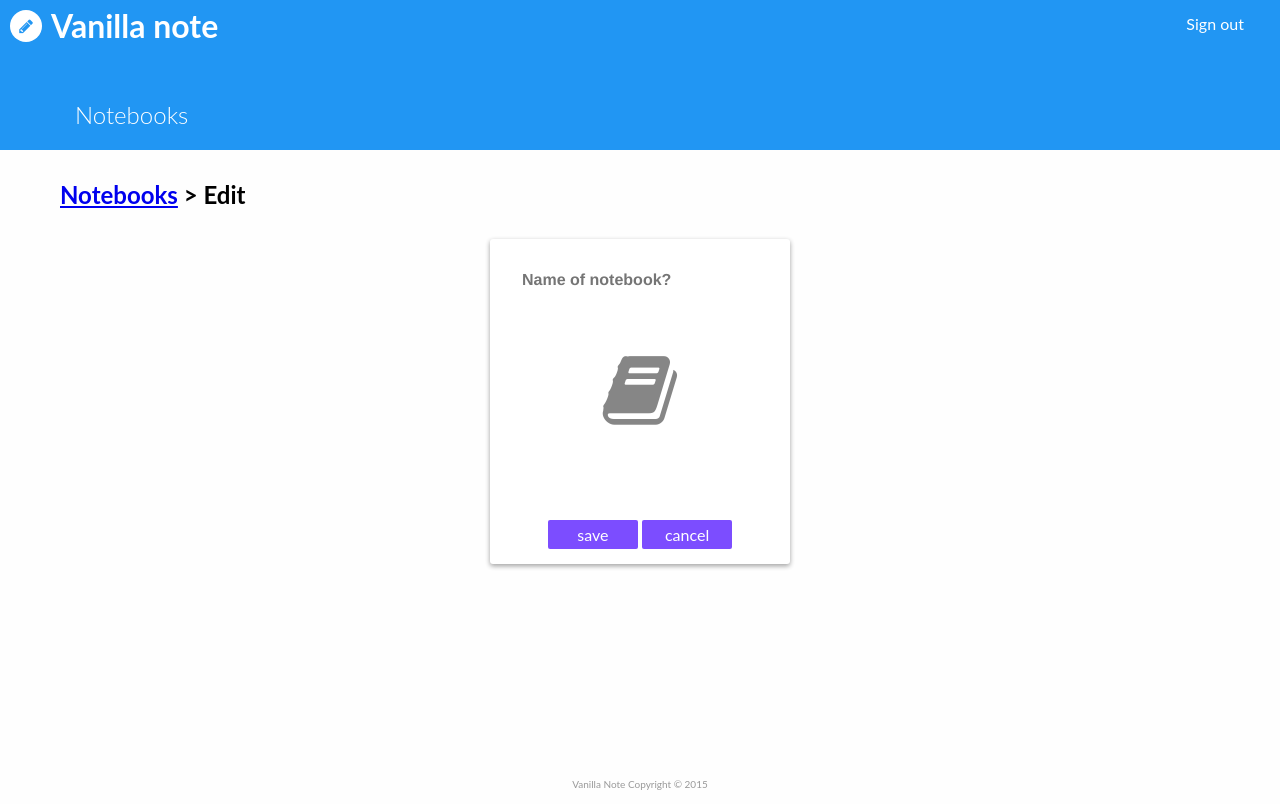
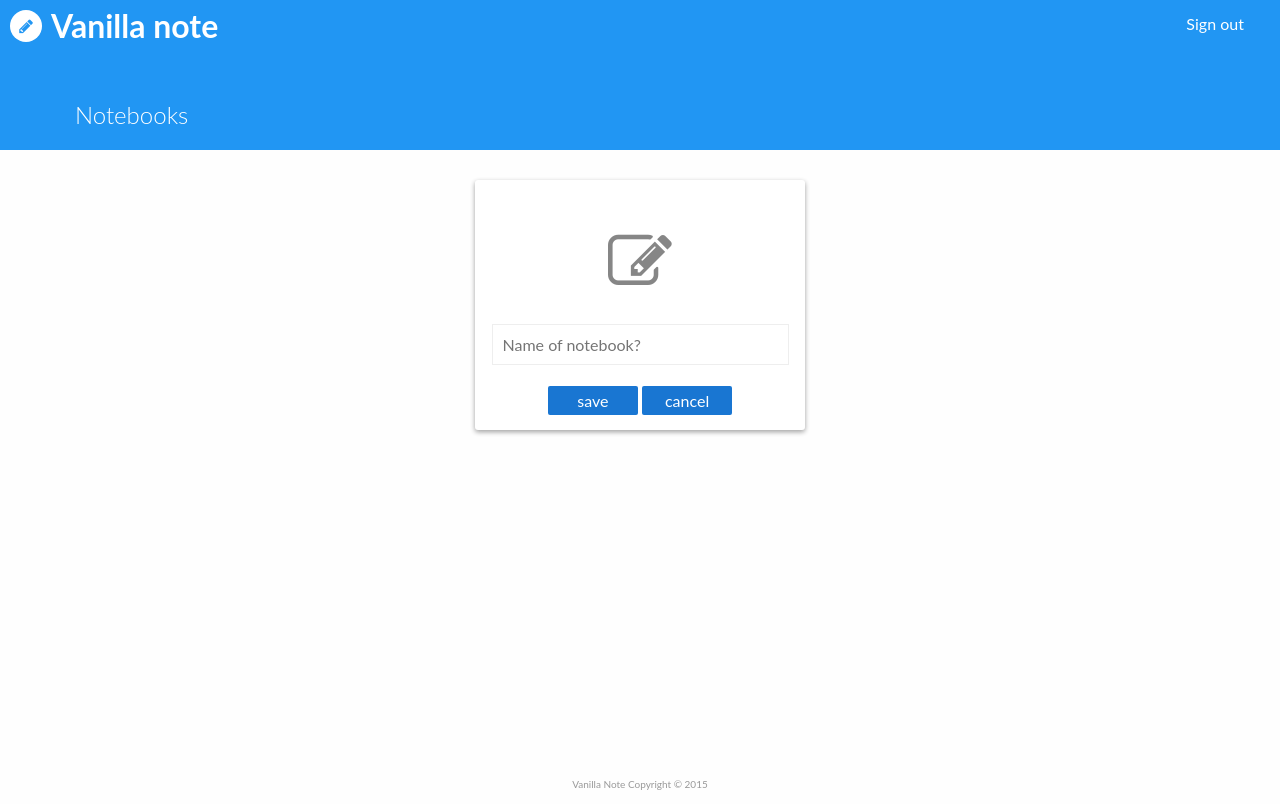
Before and after one commit to joelcolucci/vanillanote, a Flask app: template templates/view_edit_notebook.html in a window 1280 px wide. Shown: the top 804 px of the page. Run offline with Flask 2, Linux system fonts and the light colour scheme; the template is opened without the code that fills it, so the values that code supplies are empty; some libraries are stand-ins or nearby versions.

Commit message:
impd updated styling for edit notebook

```diff
--- a/static/css/layout.css
+++ b/static/css/layout.css
@@ -265,7 +265,8 @@ body {
 \*------------------------------------*/
 
 .fa-book,
-.fa-plus-circle {
+.fa-plus-circle,
+.fa-pencil-square-o {
     padding: 50px 50px 30px;
     color: #868686;
 }
@@ -274,17 +275,7 @@ body {
     #VIEW-NEW-NOTEBOOKS-STYLES
 \*------------------------------------*/
 
-.card-xl {
-    height: 325px;
-    width: 300px;
-    padding: 30px;
-    cursor: inherit;
-    position: relative;
-}
 
-.card-xl:hover {
-    opacity: inherit;
-}
 
 .notebook-controls {
     position: absolute;
@@ -293,19 +284,22 @@ body {
     width: 100%;
 }
 
-#title {
-    font-weight: bold;
-}
+
 
 .notebook-controls a,
 .notebook-controls input[type="submit"] {
-    background: #7C4DFF;
+    background: #1976D2;
     color: #fff;
     border-radius: 2px;
     width: 90px;
 }
 
-
+.title-edit {
+    width: 90%;
+    resize: none;
+    border: 1px solid #eee;
+    padding: 10px;
+}
 
 
 
--- a/templates/view_edit_notebook.html
+++ b/templates/view_edit_notebook.html
@@ -1,15 +1,16 @@
 {% extends "wrapper_notebooks.html" %}
 {% block content %}
 
-<div class="secondary-toolbar">
-    <h2 class="secondary-toolbar-heading"><a href="/">Notebooks</a> > Edit</h2>
+<div class="notebooks text-center">
+    <div class="card">
+        <div class="card-content">
+            <i class="fa fa-pencil-square-o fa-4x"></i>
+
         </div>
+        <div class="card-content">
+            <form method="POST">
+                <input type="text" name="title" id="title" placeholder="Name of notebook?" maxlength="30" class="title-edit" value="{{notebook.name}}">
 
-<div class="notebooks text-center">
-    <div class="card card-xl">
-        <form method="POST">
-            <input type="text" name="title" id="title" placeholder="Name of notebook?" maxlength="30" class="clear-input" value="{{notebook.name}}">
-            <i class="fa fa-book fa-5x"></i>
                 <div class="notebook-controls">
                     <input type="submit" value="save" class="btn-default">
                     <a href="/" class="btn-default">cancel</a>
@@ -18,4 +19,21 @@
         </div>
     </div>
 
+<!--             <div class="card">
+                <div class="card-content">
+                    <a href="{{url_for('newNote', notebook_id=notebook.id)}}">
+                        <i class="fa fa-book fa-4x"></i>
+                    </a>
+                    <h2 class="card-title">{{ notebook.name}}</h2>
+                </div>
+                <div class="card-content">
+                    <a href="{{url_for('editNotebook', notebook_id=notebook.id)}}" class="link-primary link-invert notebook-edit">edit</a>
+
+                    <form action="{{url_for('deleteNotebook', notebook_id=notebook.id)}}" method="POST" class="form-nb-delete">
+                        <input type="submit" value="delete" class="clear-input btn-default">
+                    </form>
+                </div>
+            </div> -->
+</div>
+
 {% endblock %}
```
Lines whose indentation alone changed are shown as unchanged.
